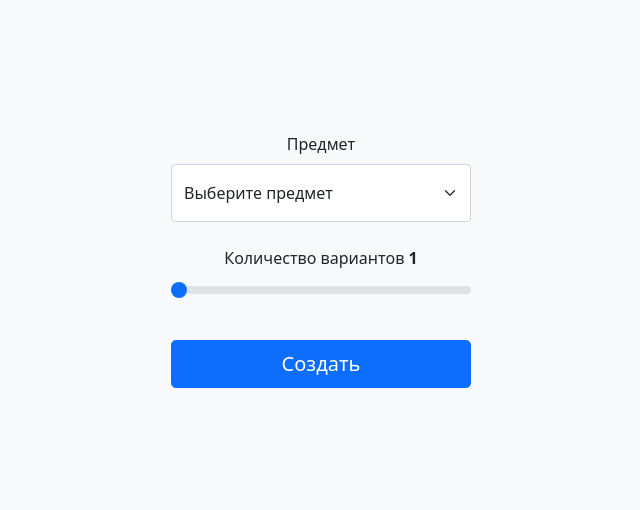
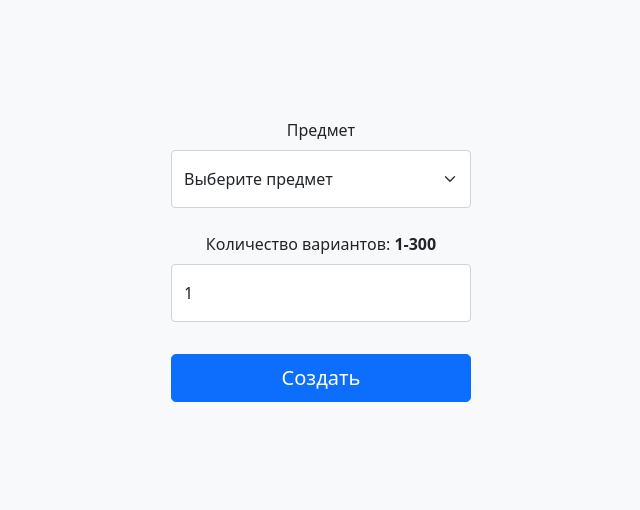
Before and after one commit to r4nd0lph-c/django_reshuffle, a Django app: page /creation/ in a window 1280 px wide. Shown: the part 192-702 px from the top of the page, without its empty margins (319-959 px from the left). Run offline with Django 4.2, Linux system fonts and the light colour scheme; a user stored in the database is signed in; data comes from the database, SQL or seed files in the repository; both versions use the stored data as it was after the commit; some libraries are stand-ins or nearby versions.

Commit message:
Visual changes #2; max_create_v_amount changes 100 --> 300

```diff
--- a/reshuffle/forms.py
+++ b/reshuffle/forms.py
@@ -38,12 +38,13 @@ class CreationForm(forms.Form):
         self.fields['subject'].queryset = self.qs_subj
 
     amount_min = 1
-    amount_max = 100
+    amount_max = 300
     subject = forms.ModelChoiceField(queryset=None, label='Предмет', empty_label='Выберите предмет',
                                      widget=forms.Select(attrs={'class': 'form-select custom_padding'}))
-    amount = forms.IntegerField(label='Количество вариантов', min_value=amount_min, max_value=amount_max,
+    amount = forms.IntegerField(label='Количество вариантов:',
+                                min_value=amount_min, max_value=amount_max,
                                 widget=forms.NumberInput(
-                                    attrs={'type': 'range', 'class': 'form-range',
+                                    attrs={'type': 'number', 'class': 'form-control custom_padding',
                                            'oninput': 'this.previousElementSibling.value = this.value',
                                            'value': amount_min, 'min': amount_min, 'max': amount_max}))
 
--- a/reshuffle/static/reshuffle/js/functions.js
+++ b/reshuffle/static/reshuffle/js/functions.js
@@ -21,7 +21,7 @@ function pass_visibility() {
 // this need for showing overlay.
 function validation() {
     // 0 <= extra_val <= max - min
-    const extra_val = 4;
+    const extra_val = 7;
 
     let overlay = document.getElementById("overlay");
 
--- a/reshuffle/templates/reshuffle/creation.html
+++ b/reshuffle/templates/reshuffle/creation.html
@@ -28,7 +28,7 @@
                     <span class="visually-hidden">Loading...</span>
                 </div>
                 <p class="fs-4">Идёт подготовка вариантов</p>
-                <p class="fs-4">Ожидайте...</p>
+                <p class="fs-4">Это может занять пару минут, ожидайте...</p>
             </div>
         </div>
         <!-- overlay loading END -->
@@ -41,10 +41,12 @@
                 <div class="mb-4">
                     {% if f.id_for_label == "id_amount" %}
                         <label for="{{ f.id_for_label }}" class="form-label">{{ f.label }}</label>
-                        <output class="fw-bold">{{ form.amount_min }}</output>
+                        <span class="fw-bold">{{ form.amount_min }}-{{ form.amount_max }}</span>
+                        {#                        <output class="fw-bold">{{ form.amount_min }}</output>#}
                     {% else %}
                         <label for="{{ f.id_for_label }}" class="form-label">{{ f.label }}</label>
                     {% endif %}
+                    {#<label for="{{ f.id_for_label }}" class="form-label">{{ f.label }}</label>#}
                     {{ f }}
                 </div>
             {% endfor %}
```
Also changed, not shown: reshuffle/templates/reshuffle/auth.html (+4 -4 lines), database.sqlite3.
